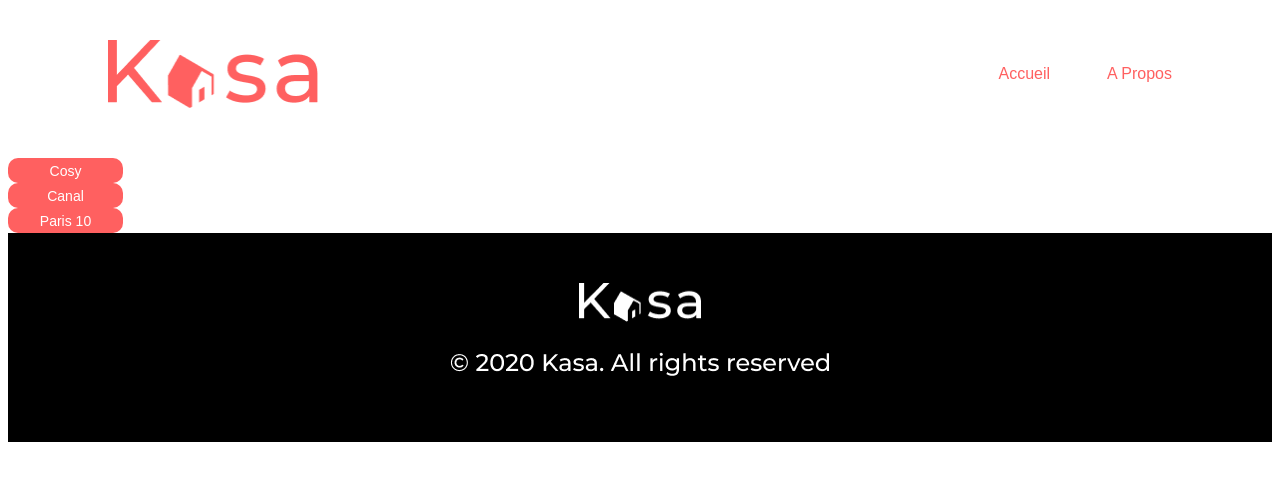
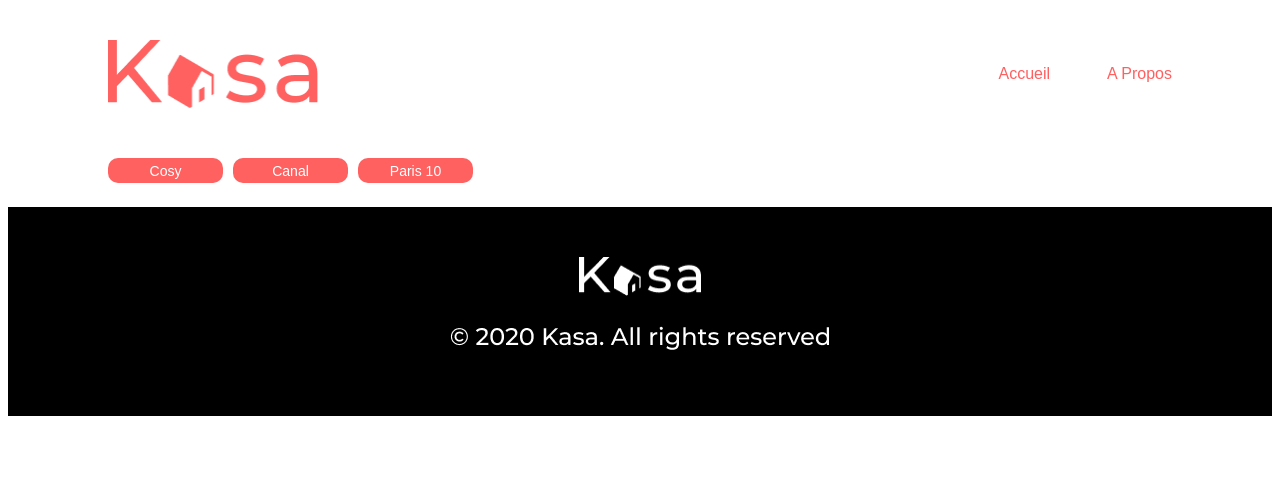
Before and after one commit to zoulikha-dev/kasa-app, a React (Create React App) app: page /logements/1 in a window 1280 px wide. Shown: the top 480 px of the page. Built offline with nearby package versions, Linux system fonts and the light colour scheme.

Commit message:
creation css tag

```diff
--- a/src/pages/Housing/Housing.css
+++ b/src/pages/Housing/Housing.css
@@ -0,0 +1,6 @@
+.container-tag {
+    margin: 20px 0px 24px 100px;
+    display: flex;
+    align-items: center;
+    gap: 10px;
+}
```
